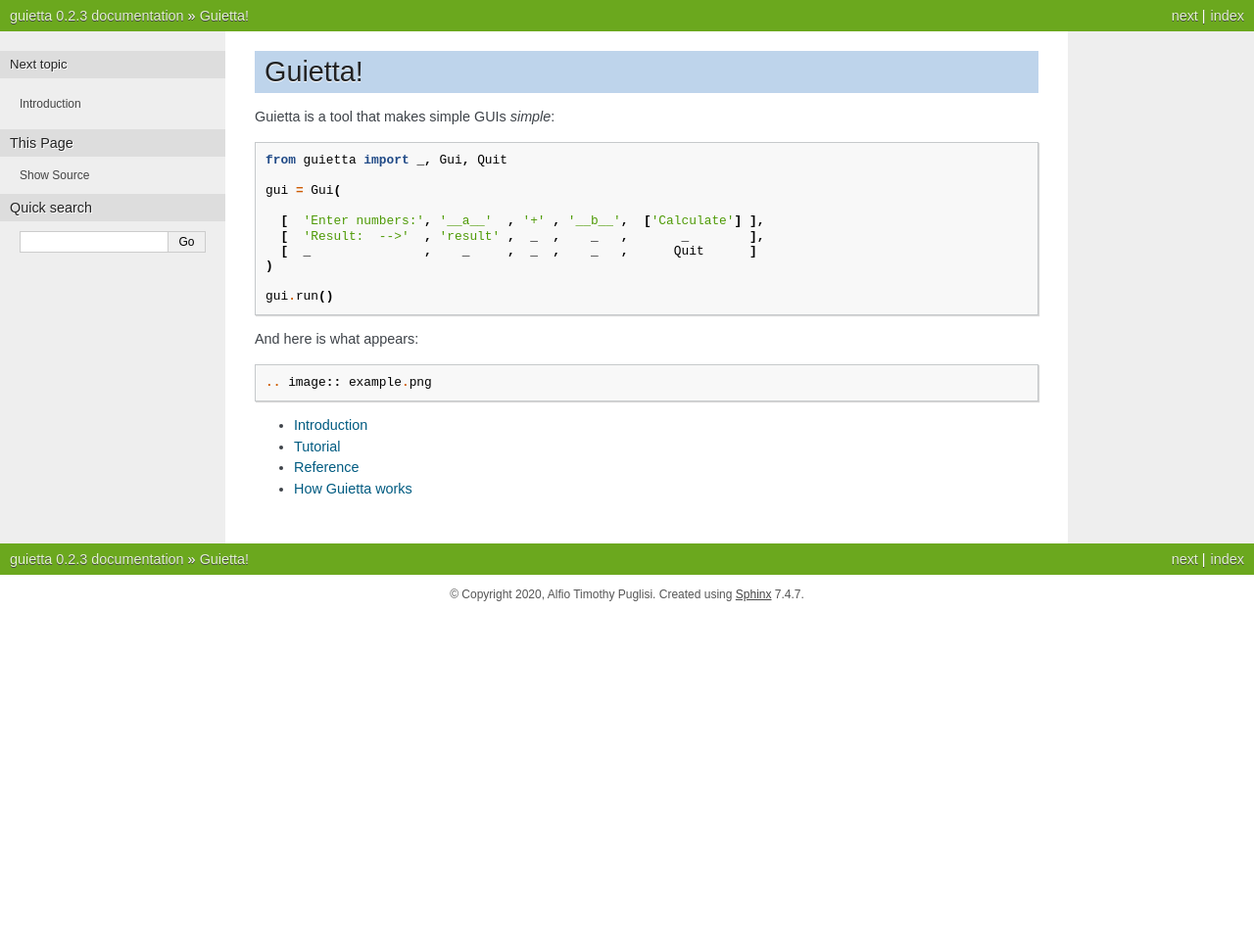
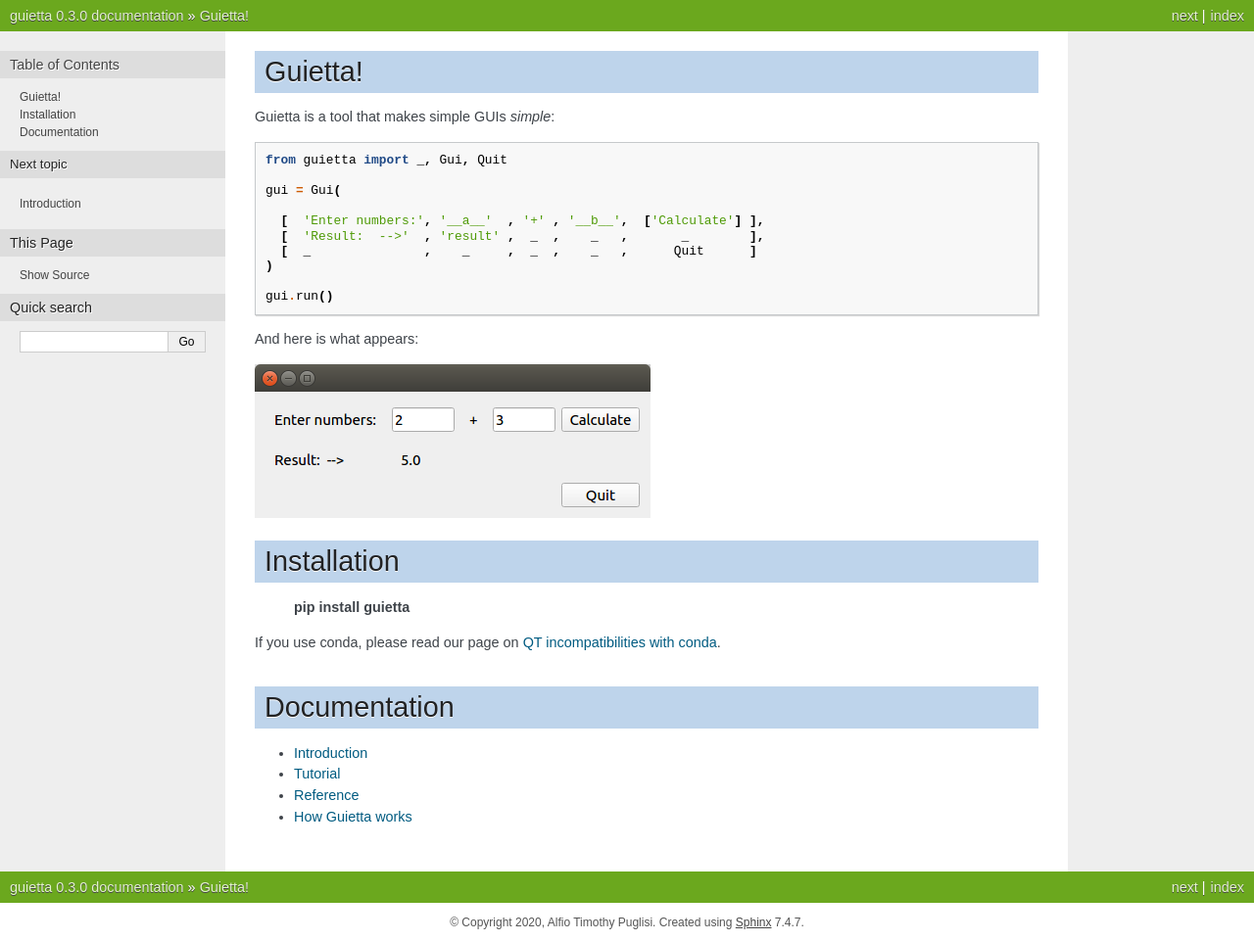
Before and after one commit to alfiopuglisi/guietta, a Sphinx documentation site: the page built from docs/index.rst, in a window 1280 px wide. Shown: the whole page at 98% size. Built offline with Sphinx 7.4.7, drawn with Linux system fonts in a browser that asks for light colours; before the commit the page ends 900 px from its top, so only the background shows below that.

Commit message:
Changed QT binding to PySide2, version 0.3.0

```diff
--- a/docs/conf.py
+++ b/docs/conf.py
@@ -24,7 +24,7 @@
 
 # -- General configuration ---------------------------------------------------
 
-# Mock the PyQt5 module
+# Mock the PySide2 module
 # Otherwise the build on readthedocs.io fails!
 
 class QtWidgets:
@@ -45,7 +45,7 @@
             return 1    # With this, the main file will not trty
                         # to create a new one.
 
-sys.modules['PyQt5.QtWidgets'] = QtWidgets
+sys.modules['PySide2.QtWidgets'] = QtWidgets
 
 sys.path.insert(0, os.path.abspath('..'))
 from guietta.__version__ import __version__
--- a/docs/index.rst
+++ b/docs/index.rst
@@ -17,12 +17,22 @@
     gui.run()
 
 
-And here is what appears::
+And here is what appears:
 
 .. image:: example.png
 
 
+Installation
+============
 
+ **pip install guietta**
+
+
+If you use conda, please read our page on
+`QT incompatibilities with conda <qt_conda.html>`_.
+
+Documentation
+=============
 
 .. toctree::
    :maxdepth: 1
--- a/docs/requirements.txt
+++ b/docs/requirements.txt
@@ -1,2 +1,2 @@
 sphinx>=1.7.5
-PyQt5
+PySide2
--- a/docs/tutorial.rst
+++ b/docs/tutorial.rst
@@ -12,7 +12,7 @@
 
 ``pip install guietta``
 
-This should also automatically install PyQt5, if you don't already have it.
+This should also automatically install PySide2, if you don't already have it.
 If you plan to use Matplotlib together with guietta, you should install that
 too. It is not done automatically.
 
--- a/guietta/__version__.py
+++ b/guietta/__version__.py
@@ -1,3 +1,3 @@
-VERSION = (0, 2, 3)
+VERSION = (0, 3, 0)
 
 __version__ = '.'.join(map(str, VERSION))
--- a/requirements.txt
+++ b/requirements.txt
@@ -1 +1 @@
-PyQt5
+PySide2
```
Also changed, not shown: docs/qt_conda.rst (added, +23 -0 lines), setup.py (+3 -8 lines), 11 other files.
